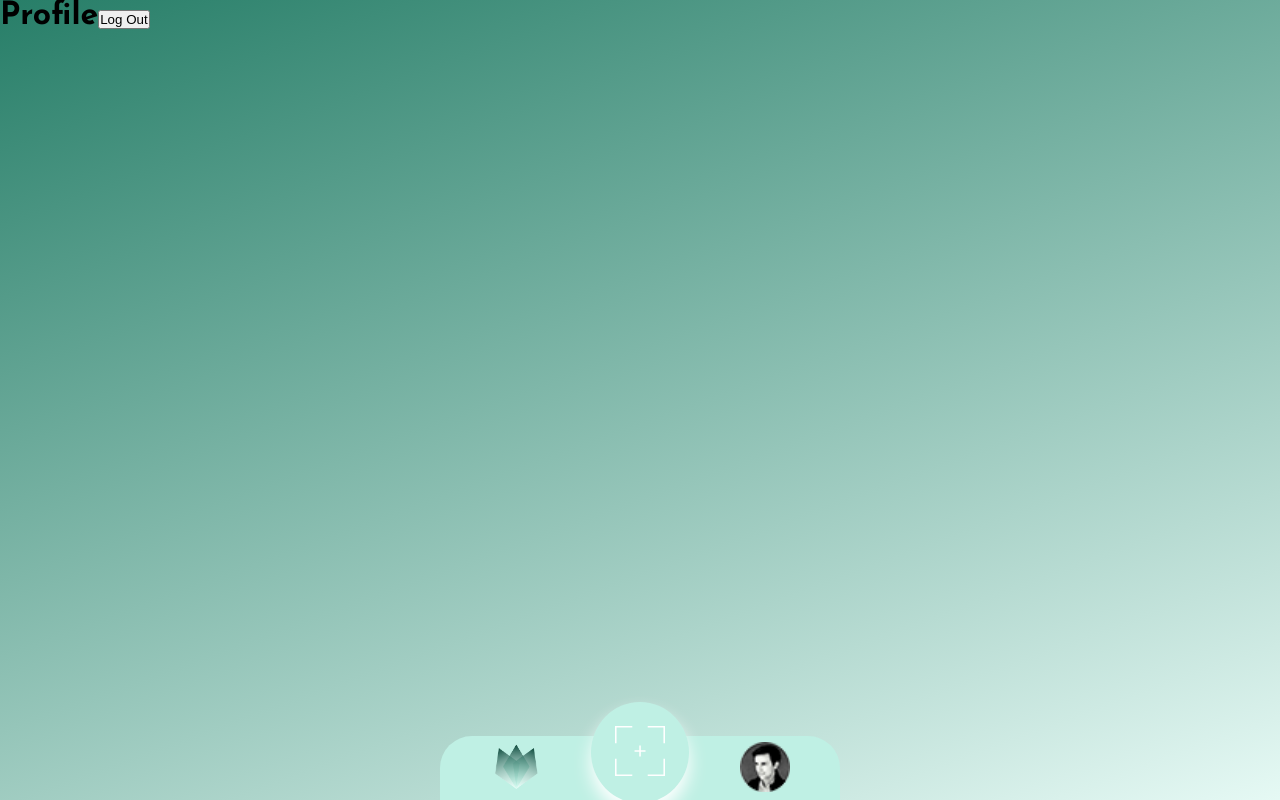
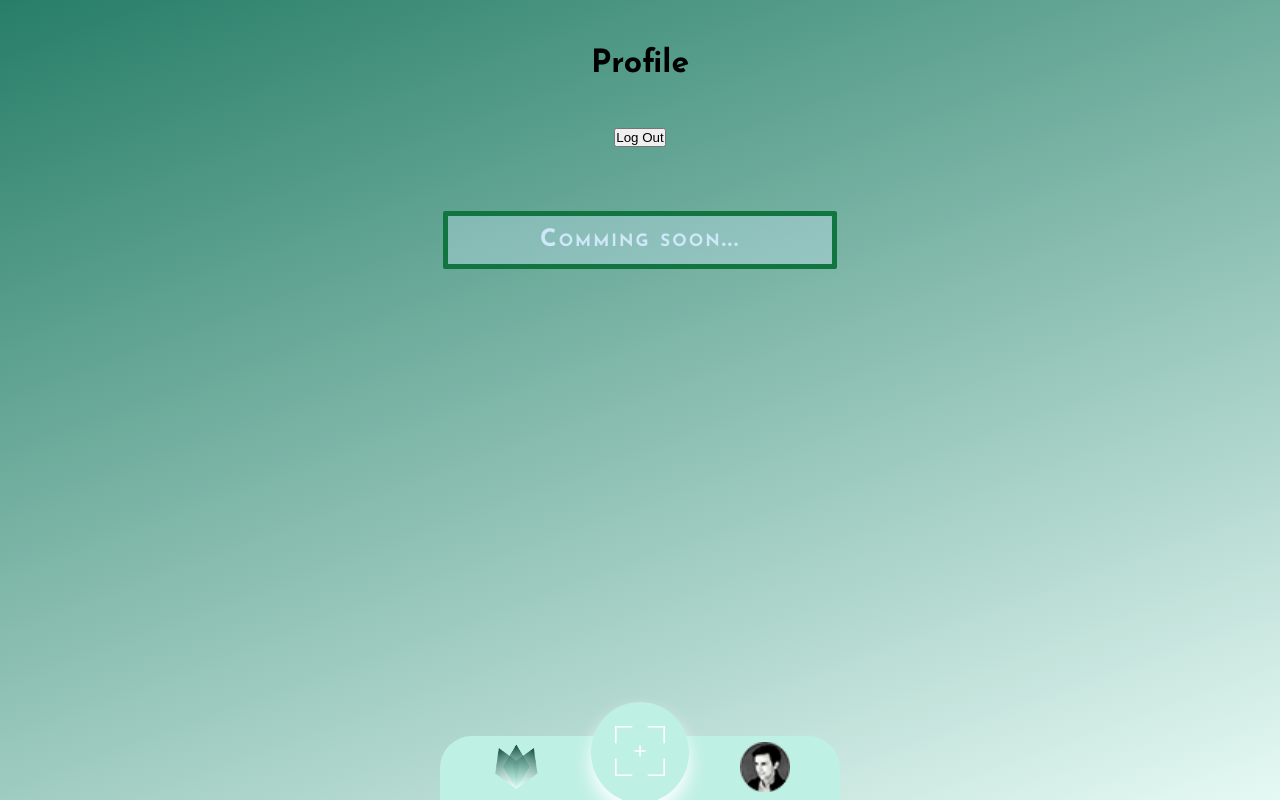
Before and after one commit to CosminGhirisan/herbam08_plant_app_react.js, a React (Create React App) app: page /profile in a window 1280 px wide. Built offline with nearby package versions, Linux system fonts and the light colour scheme; no server answers; sample sign-in values are in the browser's storage.

Commit message:
minor temporary looking changes (Comming soon)

```diff
--- a/src/Pages/Home.js
+++ b/src/Pages/Home.js
@@ -1,4 +1,19 @@
 import React from 'react'
+import styled from 'styled-components';
+import CommingSoon from '../subComponents/CommingSoon';
+
+const Container = styled.div`
+   height: 90%;
+   display: flex;
+   flex-direction: column;
+   align-items: center;
+   justify-content: start;
+   overflow: scroll;
+
+   h1{
+      margin: 3rem 0;
+   }
+`;
 
 const Home = () => {
    const isAuth = localStorage.getItem("isAuth");
@@ -6,7 +21,10 @@ const Home = () => {
    return (
       <>
          {!isAuth ? window.location.pathname = "/login" : // I can still use useNavigate, but I made it in a different way
-            <h1>Home</h1>
+            <Container>
+               <h1>Home</h1>
+               <CommingSoon />
+            </Container>
          }
 
       </>
--- a/src/Pages/Profile.js
+++ b/src/Pages/Profile.js
@@ -1,14 +1,30 @@
 import React from 'react'
+import styled from 'styled-components';
+import CommingSoon from '../subComponents/CommingSoon';
+
+const Container = styled.div`
+   height: 90%;
+   display: flex;
+   flex-direction: column;
+   align-items: center;
+   justify-content: start;
+   overflow: scroll;
+
+   h1{
+      margin: 3rem 0;
+   }
+`;
 
 const Profile = ({ signUserOut }) => {
    const isAuth = localStorage.getItem("isAuth");
    return (
       <>
          {!isAuth ? window.location.pathname = "/login" :
-         <>
+         <Container>
             <h1>Profile</h1>
             <button onClick={signUserOut}>Log Out</button>
-         </>
+            <CommingSoon />
+         </Container>
          }
       </>
    )
--- /dev/null
+++ b/src/subComponents/CommingSoon.js
@@ -0,0 +1,40 @@
+import React from 'react'
+import styled from 'styled-components';
+
+const CommingSoon = () => {
+   return (
+      <Box>
+         <h2>Comming soon...</h2>
+      </Box>
+
+   )
+}
+
+const Box = styled.div`
+   position: absolute;
+   top: 30%;
+   left: 50%;
+   transform: translate(-50%, -50%);
+   width: 30vw;
+   height: 3rem;
+   background-color: #cee8fa50;
+   border: 5px solid #117540;
+   border-radius: 2px;
+
+   @media only screen and (max-width: 768px){
+      width: 60vw;
+   }
+
+   h2{
+      display: flex;
+      align-items: center;
+      justify-content: center;
+      height: 100%;
+      color: #cee8fa;
+      font-family: 'Josefin Sans', sans-serif;
+      font-variant: small-caps;
+      letter-spacing: 2px;
+   }
+`;
+
+export default CommingSoon
```
